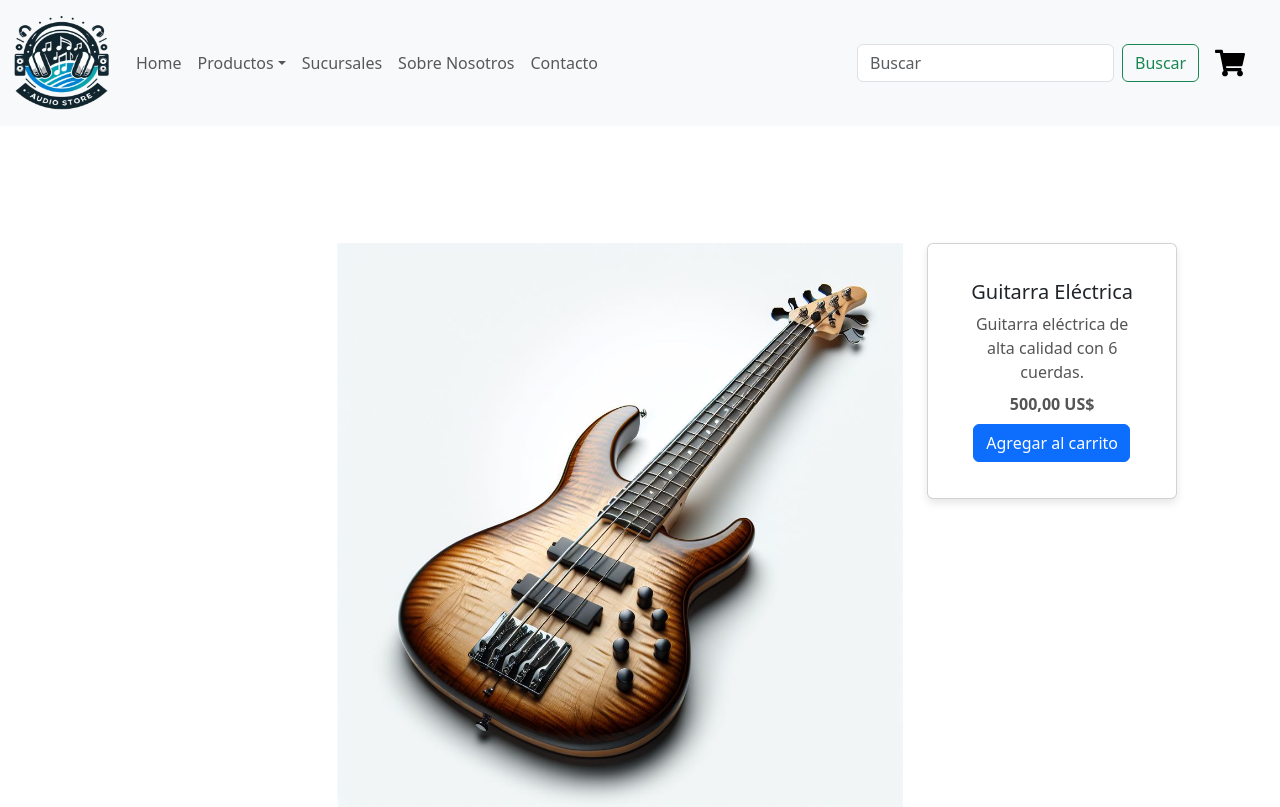
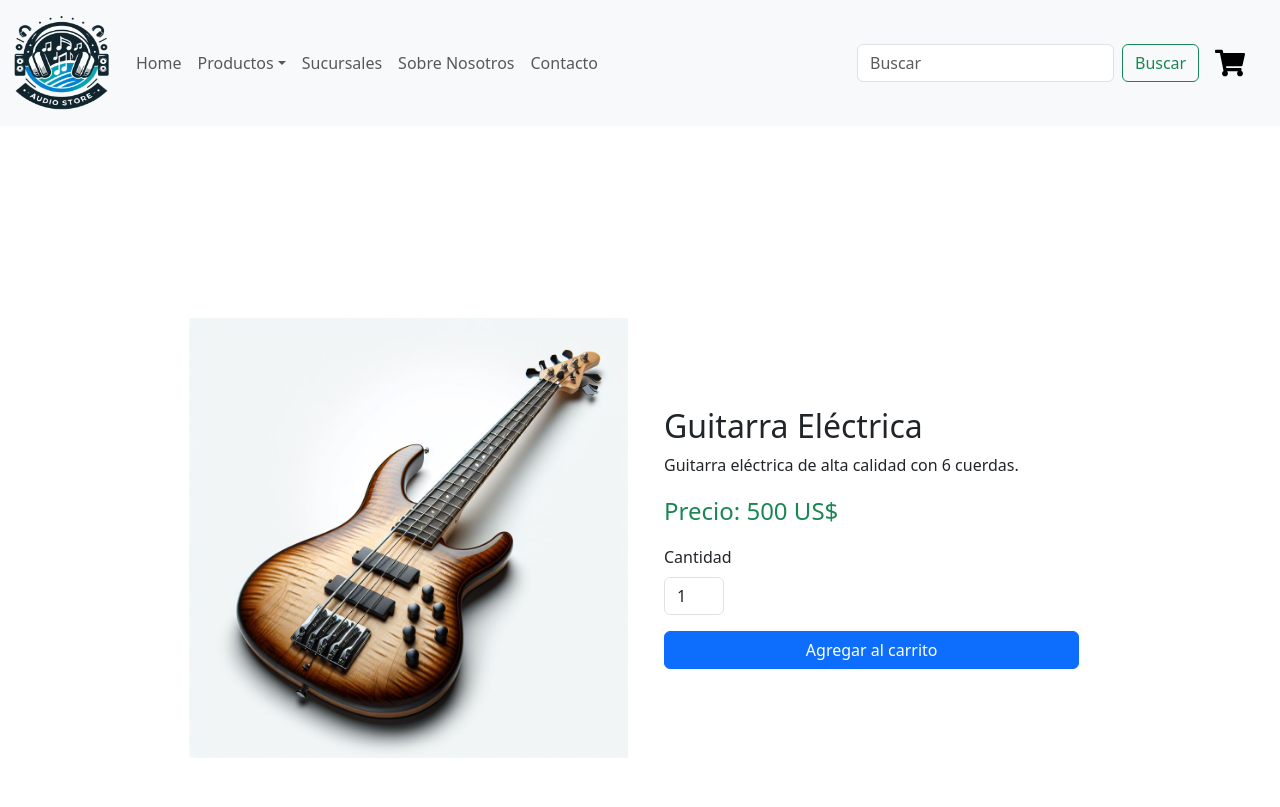
Before and after one commit to Ismalope1975/prueba_carrito, a React (Vite) app: page /item/1 in a window 1280 px wide. Shown: the top 807 px of the page. Built offline with nearby package versions, Linux system fonts and the light colour scheme.

Commit message:
solucion carrito

```diff
--- a/src/App.jsx
+++ b/src/App.jsx
@@ -10,7 +10,7 @@ import ItemListContainer from './components/home/Home.jsx';
 import Footer from './components/footer/Footer';
 import DetalleProducto from './components/productos/DetalleProducto.jsx';
 import { CartProvider } from './components/cartwidget/CartContext.jsx';
-import DetalleProductoCarrito from './components/productos/DetalleProducto.jsx';
+import DetalleProductoCarrito from './components/DetalleProductoCarrito.jsx';
 
 function App() {
   return (
--- a/src/components/DetalleProductoCarrito.jsx
+++ b/src/components/DetalleProductoCarrito.jsx
@@ -1,7 +1,7 @@
 import React, { useState } from 'react';
 import productos from "./arrayproductos";
 import { useParams } from "react-router-dom";
-import { Container, Row, Col, Card, Button } from 'react-bootstrap';
+import { Container, Row, Col, Button } from 'react-bootstrap';
 import { useCart } from './cartwidget/CartContext';
 
 function DetalleProductoCarrito() {
@@ -17,11 +17,19 @@ function DetalleProductoCarrito() {
     }
 
     const [quantity, setQuantity] = useState(1); // Estado para manejar la cantidad
+    const [error, setError] = useState(null); // Estado para manejar errores de cantidad
 
-    // Validar la cantidad no negativos o inferiores a 1)
+    // Validar la cantidad no negativos o inferiores a 1
     const handleQuantityChange = (e) => {
         const value = Number(e.target.value);
-        if (value >= 1) { // Validar que la cantidad sea mayor o igual a 1
+        if (value < 1) {
+            setError('La cantidad no puede ser menor a 1.');
+            setQuantity(1);
+        } else if (value > 10) {
+            setError('La cantidad máxima es 10.');
+            setQuantity(10);
+        } else {
+            setError(null);
             setQuantity(value);
         }
     };
@@ -33,35 +41,48 @@ function DetalleProductoCarrito() {
 
     return (
         <Container>
-            <Row>
-                <Col xs={12} sm={6} md={4}>
-                    <Card>
-                        <Card.Img variant="top" src={producto.imagen} />
-                        <Card.Body>
-                            <Card.Title>{producto.nombre}</Card.Title>
-                            <Card.Text>{producto.descripcion}</Card.Text>
-                            <Card.Text>{producto.precio}</Card.Text>
+            <Row className="mt-4">
+                {/* Columna de la izquierda: Imagen grande */}
+                <Col xs={12} md={6} className="d-flex justify-content-center align-items-center">
+                    <img
+                        src={producto.imagen}
+                        alt={producto.nombre}
+                        className="img-fluid"
+                        style={{ maxWidth: '100%', maxHeight: '500px', objectFit: 'cover' }} // Ajusta la imagen
+                    />
+                </Col>
 
-                            {/* Control cantidad */}
-                            <div>
+                {/* Columna de la derecha: Detalles del producto */}
+                <Col xs={12} md={6} className="d-flex flex-column justify-content-center p-4 text-dark">
+                    <h2>{producto.nombre}</h2>
+                    <p>{producto.descripcion}</p>
+                    <p className="text-success fs-4">Precio: {producto.precio} US$</p>
+
+                    {/* Control de cantidad minimo 1 maximo 10*/}
+                    <div className="mb-3">
+                        <label htmlFor="quantity" className="form-label">Cantidad</label>
                         <input
+                            id="quantity"
                             type="number"
                             value={quantity}
-                                    min="1" // que no sea menor a 1
+                            min="1"
                             onChange={handleQuantityChange}
                             max="10"
+                            className="form-control"
+                            style={{ width: '60px' }} // Ajuste del input mas chico
                         />
+                        {error && <small className="text-danger">{error}</small>}
                     </div>
 
                     {/* Botón para agregar al carrito */}
                     <Button
                         onClick={handleAddToCart}
-                                disabled={isInCart(producto.id)} // Deshabilitar el botón si ya está en el carrito
+                        disabled={isInCart(producto.id)} // Deshabilitar si ya está en el carrito
+                        variant="primary"
+                        className="w-100"
                     >
                         {isInCart(producto.id) ? 'Ya está en el carrito' : 'Agregar al carrito'}
                     </Button>
-                        </Card.Body>
-                    </Card>
                 </Col>
             </Row>
         </Container>
```
Lines whose indentation alone changed are shown as unchanged.
